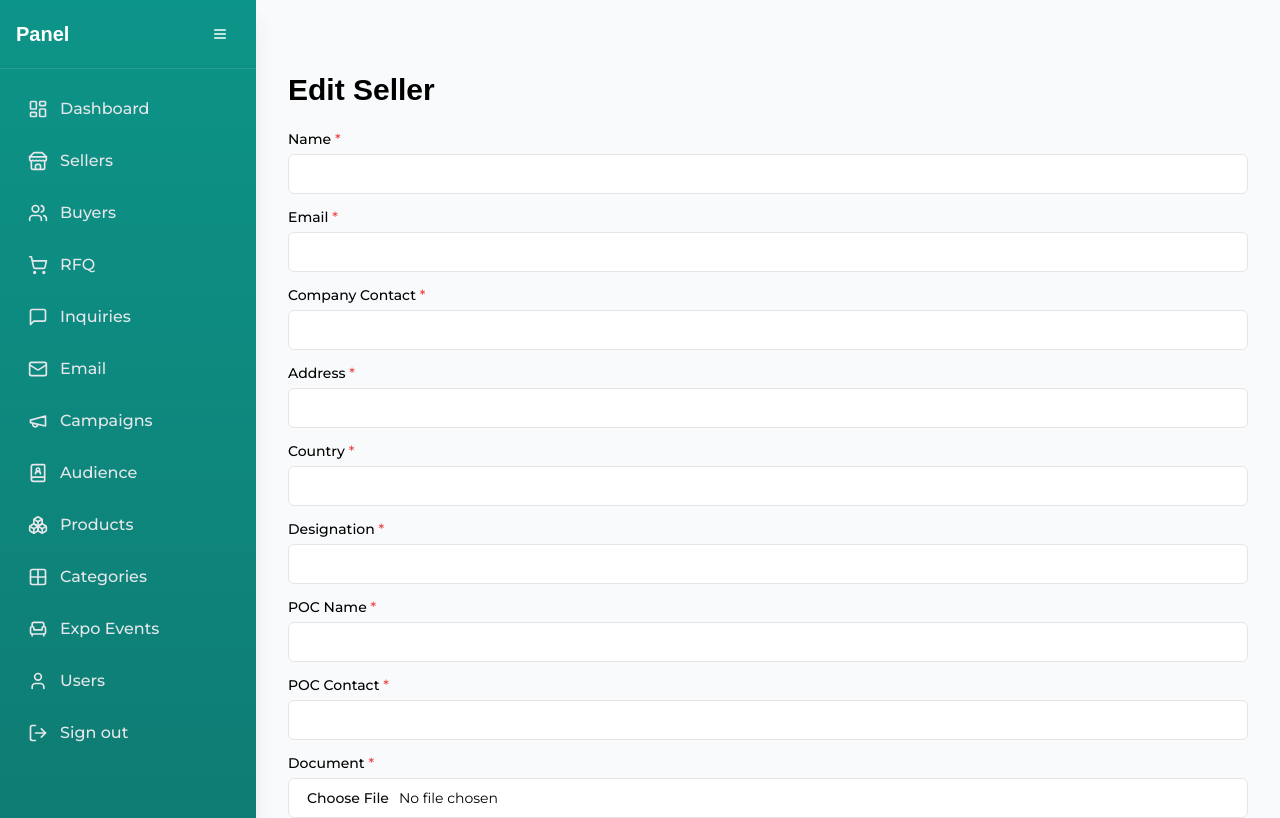
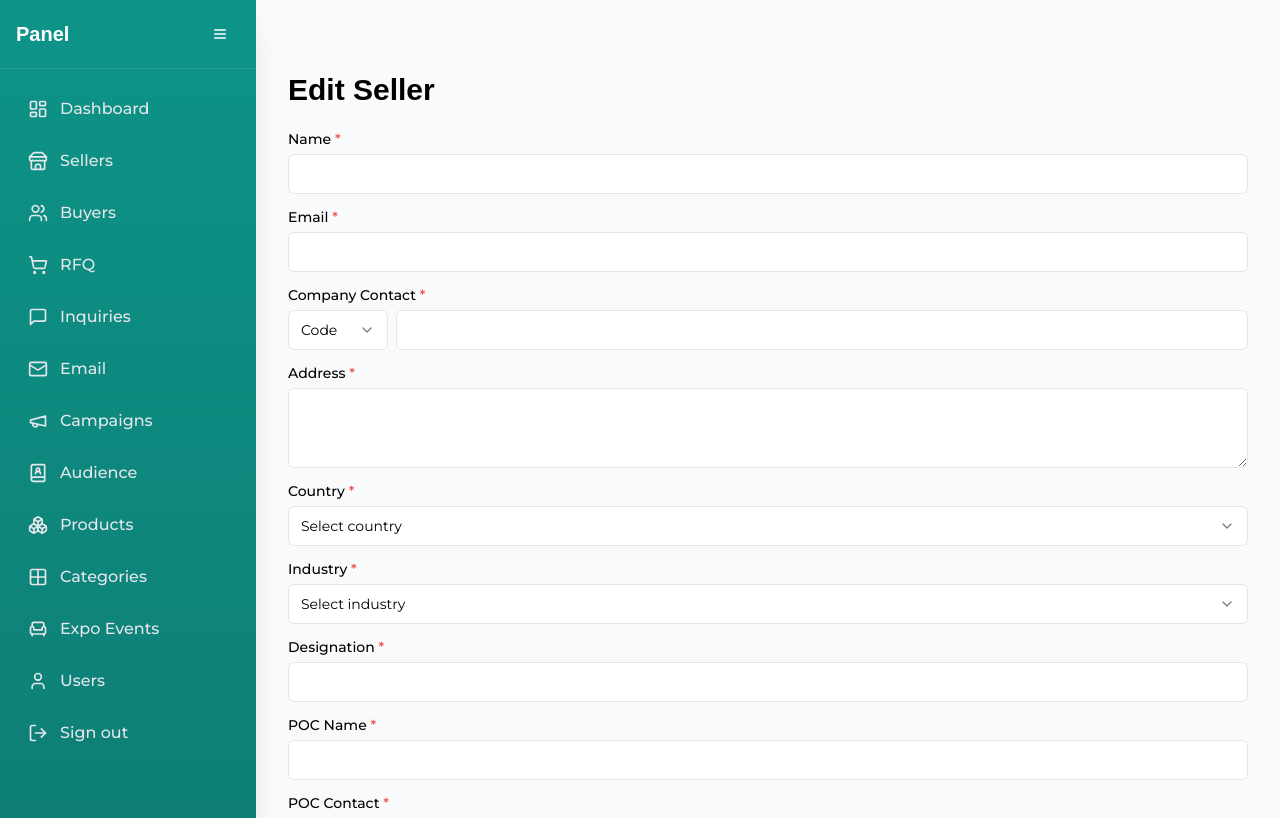
Before and after one commit to Tayyabbutt1133/trade, a Next.js app: page /dashboard/sellers/1 in a window 1280 px wide. Shown: the top 818 px of the page. Built offline with nearby package versions, Linux system fonts and the light colour scheme.

Commit message:
feat: enhance SellerForm with additional fields, validation, and error handling; add ContactInput and TableActionBtn components

```diff
--- a/app/(dashboard)/dashboard/sellers/[sellerId]/page.jsx
+++ b/app/(dashboard)/dashboard/sellers/[sellerId]/page.jsx
@@ -1,19 +1,12 @@
-
 import { SellerForm } from "../components/SellerForm";
 
-
-
-const SellerDetailClient = async (params) => {
-
-
-    const sellerId = (await params).sellerId
-
-    const isNewSeller = sellerId === "new";
+const SellerDetailClient = async ({params}) => {
+  const sellerId = (await params).sellerId;
 
   return (
     <div className="container mx-auto py-10">
       <h1 className="text-3xl font-bold mb-6">
-        {isNewSeller ? "Add New Seller" : "Edit Seller"}
+        {sellerId === "new" ? "Add New Seller" : "Edit Seller"}
       </h1>
       <div>
         <SellerForm />
--- a/app/(dashboard)/dashboard/sellers/components/SellerForm.jsx
+++ b/app/(dashboard)/dashboard/sellers/components/SellerForm.jsx
@@ -1,14 +1,12 @@
-import { Button } from "@/components/ui/button";
-import { fonts } from "@/components/ui/font";
-import { Input } from "@/components/ui/input";
-import { Label } from "@/components/ui/label";
-import {
-  Select,
-  SelectContent,
-  SelectItem,
-  SelectTrigger,
-  SelectValue,
-} from "@/components/ui/select";
+"use client"
+import React, { useState } from "react"
+import { Button } from "@/components/ui/button"
+import { fonts } from "@/components/ui/font"
+import { Input } from "@/components/ui/input"
+import { Label } from "@/components/ui/label"
+import { Select, SelectContent, SelectItem, SelectTrigger, SelectValue } from "@/components/ui/select"
+import { Textarea } from "@/components/ui/textarea"
+import { ContactInput } from "../../../../../components/ContactInput"
 
 const industries = [
   "Technology",
@@ -21,59 +19,166 @@ const industries = [
   "Energy",
   "Transportation",
   "Entertainment",
-];
+]
+
+const countries = [
+  "United States",
+  "United Kingdom",
+  "Canada",
+  "Australia",
+  "Germany",
+  "France",
+  "Japan",
+  "India",
+  "Brazil",
+  "South Africa",
+  // Add more countries as needed
+]
+
+const designations = [
+  "CEO",
+  "CTO",
+  "CFO",
+  "COO",
+  "Manager",
+  "Director",
+  "Supervisor",
+  "Team Lead",
+  "Developer",
+  "Designer",
+  "Analyst",
+  "Consultant",
+  // Add more designations as needed
+]
+
+const statusOptions = ["Active", "Inactive", "Block"]
 
 const formFields = [
   { id: "seller-name", label: "Name", type: "text", required: true },
   { id: "seller-email", label: "Email", type: "email", required: true },
+  { id: "seller-company-contact", label: "Company Contact", type: "contact", required: true },
+  { id: "seller-address", label: "Address", type: "textarea", required: true, maxLength: 199 },
+  { id: "seller-country", label: "Country", type: "select", required: true, options: countries },
+  { id: "seller-industry", label: "Industry", type: "select", required: true, options: industries },
+  { id: "seller-designation", label: "Designation", type: "text", required: true, suggestions: designations },
+  { id: "poc-name", label: "POC Name", type: "text", required: true, maxLength: 99 },
+  { id: "poc-contact", label: "POC Contact", type: "contact", required: true },
   {
-    id: "seller-company-contact",
-    label: "Company Contact",
-    type: "tel",
+    id: "document",
+    label: "Document",
+    type: "file",
     required: true,
+    multiple: true,
+    accept: ".pdf,.doc,.docx,.xls,.xlsx,.jpg,.png,.bmp,.tiff",
   },
-  { id: "seller-address", label: "Address", type: "text", required: true },
-  { id: "seller-country", label: "Country", type: "text", required: true },
-  { id: "seller-designation", label: "Designation", type: "text", required: true },
-  { id: "poc-name", label: "POC Name", type: "text", required: true },
-  { id: "poc-contact", label: "POC Contact", type: "text", required: true },
-  { id: "document", label: "Document", type: "file", required: true },
-];
+  { id: "status", label: "Status", type: "select", required: true, options: statusOptions },
+]
 
 export function SellerForm() {
+  const [formData, setFormData] = useState({})
+  const [errors, setErrors] = useState({})
+
+  const handleInputChange = (id, value) => {
+    setFormData((prev) => ({ ...prev, [id]: value }))
+    validateField(id, value)
+  }
+
+  const validateField = (id, value) => {
+    let error = ""
+    if (formFields.find((field) => field.id === id)?.required && !value) {
+      error = "This field is required"
+    } else if (id === "seller-email" && !/\S+@\S+\.\S+/.test(value)) {
+      error = "Invalid email address"
+    }
+    setErrors((prev) => ({ ...prev, [id]: error }))
+  }
+
+  const handleSubmit = (e) => {
+    e.preventDefault()
+    const newErrors = {}
+    formFields.forEach((field) => {
+      validateField(field.id, formData[field.id])
+      if (errors[field.id]) {
+        newErrors[field.id] = errors[field.id]
+      }
+    })
+    if (Object.keys(newErrors).length === 0) {
+      console.log("Form submitted:", formData)
+      // Handle form submission
+    } else {
+      setErrors(newErrors)
+    }
+  }
+
   return (
-    <form className={`grid ${fonts.montserrat} gap-6`}>
+    <form onSubmit={handleSubmit} className={`grid ${fonts.montserrat} gap-6`}>
       <div className="grid gap-4">
         {formFields.map((field) => (
           <div key={field.id} className="grid gap-2">
             <Label htmlFor={field.id}>
-              {field.label}{" "}
-              <span className="text-red-500">{field.required ? "*" : ""}</span>
+              {field.label} {field.required && <span className="text-red-500">*</span>}
             </Label>
-            <Input id={field.id} type={field.type} required />
+            {field.type === "select" ? (
+              <Select onValueChange={(value) => handleInputChange(field.id, value)} required={field.required}>
+                <SelectTrigger id={field.id}>
+                  <SelectValue placeholder={`Select ${field.label.toLowerCase()}`} />
+                </SelectTrigger>
+                <SelectContent>
+                  {field.options.map((option) => (
+                    <SelectItem key={option} value={option.toLowerCase()}>
+                      {option}
+                    </SelectItem>
+                  ))}
+                </SelectContent>
+              </Select>
+            ) : field.type === "contact" ? (
+              <ContactInput
+                id={field.id}
+                value={formData[field.id] || { countryCode: "", number: "" }}
+                onChange={handleInputChange}
+              />
+            ) : field.type === "textarea" ? (
+              <Textarea
+                id={field.id}
+                value={formData[field.id] || ""}
+                onChange={(e) => handleInputChange(field.id, e.target.value)}
+                required={field.required}
+                maxLength={field.maxLength}
+              />
+            ) : field.type === "file" ? (
+              <Input
+                id={field.id}
+                type="file"
+                onChange={(e) => handleInputChange(field.id, e.target.files)}
+                required={field.required}
+                multiple={field.multiple}
+                accept={field.accept}
+              />
+            ) : (
+              <Input
+                id={field.id}
+                type={field.type}
+                value={formData[field.id] || ""}
+                onChange={(e) => handleInputChange(field.id, e.target.value)}
+                required={field.required}
+                maxLength={field.maxLength}
+                list={field.suggestions ? `${field.id}-suggestions` : undefined}
+              />
+            )}
+            {field.suggestions && (
+              <datalist id={`${field.id}-suggestions`}>
+                {field.suggestions.map((suggestion) => (
+                  <option key={suggestion} value={suggestion} />
+                ))}
+              </datalist>
+            )}
+            {errors[field.id] && <p className="text-red-500 text-sm">{errors[field.id]}</p>}
           </div>
         ))}
-        <div className="grid gap-2">
-          <Label htmlFor="seller-industry">
-            Industry <span className="text-red-500">*</span>
-          </Label>
-          <Select required>
-            <SelectTrigger id="seller-industry">
-              <SelectValue placeholder="Select an industry" />
-            </SelectTrigger>
-            <SelectContent>
-              {industries.map((industry) => (
-                <SelectItem key={industry} value={industry.toLowerCase()}>
-                  {industry}
-                </SelectItem>
-              ))}
-            </SelectContent>
-          </Select>
-        </div>
       </div>
       <Button className="w-fit" type="submit">
         Save Seller
       </Button>
     </form>
-  );
+  )
 }
--- a/app/(dashboard)/dashboard/sellers/page.jsx
+++ b/app/(dashboard)/dashboard/sellers/page.jsx
@@ -5,15 +5,19 @@ import Link from "next/link";
 import { PlusCircle } from "lucide-react";
 import { fonts } from "@/components/ui/font";
 import { DataTable } from "@/components/data-table";
+import TableActionBtn from "@/components/table-action-btn";
 
 export default function SellerPage() {
-
   const columns = [
     { accessorKey: "name", header: "Name" },
     { accessorKey: "email", header: "Email" },
     { accessorKey: "phone", header: "Phone" },
     { accessorKey: "address", header: "Address" },
     { accessorKey: "country", header: "Country" },
+    {
+      accessorKey: "actions",
+      cell: ({ row }) => <TableActionBtn href="sellers" data={row.original} />,
+    },
   ];
 
   const data = [
@@ -27,7 +31,6 @@ export default function SellerPage() {
     },
   ];
 
-
   return (
     <div className="space-y-6">
       <div className="flex justify-between items-center">
@@ -35,7 +38,9 @@ export default function SellerPage() {
           Seller
         </h1>
         <Link href="/dashboard/sellers/new">
-          <button className={`flex  items-center px-4 py-2 bg-black text-white rounded hover:bg-black ${fonts.montserrat}`}>
+          <button
+            className={`flex  items-center px-4 py-2 bg-black text-white rounded hover:bg-black ${fonts.montserrat}`}
+          >
             <PlusCircle className="mr-2 h-4 w-4" />
             Add Seller
           </button>
--- /dev/null
+++ b/components/ContactInput.jsx
@@ -0,0 +1,35 @@
+import React from "react"
+import { Input } from "@/components/ui/input"
+import { Select, SelectContent, SelectItem, SelectTrigger, SelectValue } from "@/components/ui/select"
+
+const countryCodes = [
+  { code: "+1", country: "US" },
+  { code: "+44", country: "UK" },
+  { code: "+91", country: "IN" },
+  // Add more country codes as needed
+]
+
+export function ContactInput({ id, value, onChange }) {
+  return (
+    <div className="flex">
+      <Select onValueChange={(code) => onChange(id, { ...value, countryCode: code })}>
+        <SelectTrigger className="w-[100px]">
+          <SelectValue placeholder="Code" />
+        </SelectTrigger>
+        <SelectContent>
+          {countryCodes.map((country) => (
+            <SelectItem key={country.code} value={country.code}>
+              {country.code} ({country.country})
+            </SelectItem>
+          ))}
+        </SelectContent>
+      </Select>
+      <Input
+        type="tel"
+        value={value.number}
+        onChange={(e) => onChange(id, { ...value, number: e.target.value })}
+        className="flex-1 ml-2"
+      />
+    </div>
+  )
+}
--- /dev/null
+++ b/components/table-action-btn.jsx
@@ -0,0 +1,21 @@
+import Link from "next/link";
+import React from "react";
+import { Edit } from "lucide-react";
+import { Button } from "./ui/button";
+
+
+const TableActionBtn = ({href, data}) => {
+  return (
+    <Link href={`/dashboard/${href}/${data.id}`}>
+      <Button
+        size="icon"
+        variant="outline"
+        asChild
+      >
+        <Edit className="mr-2 h-4 w-4" />
+      </Button>
+    </Link>
+  );
+};
+
+export default TableActionBtn;
```
